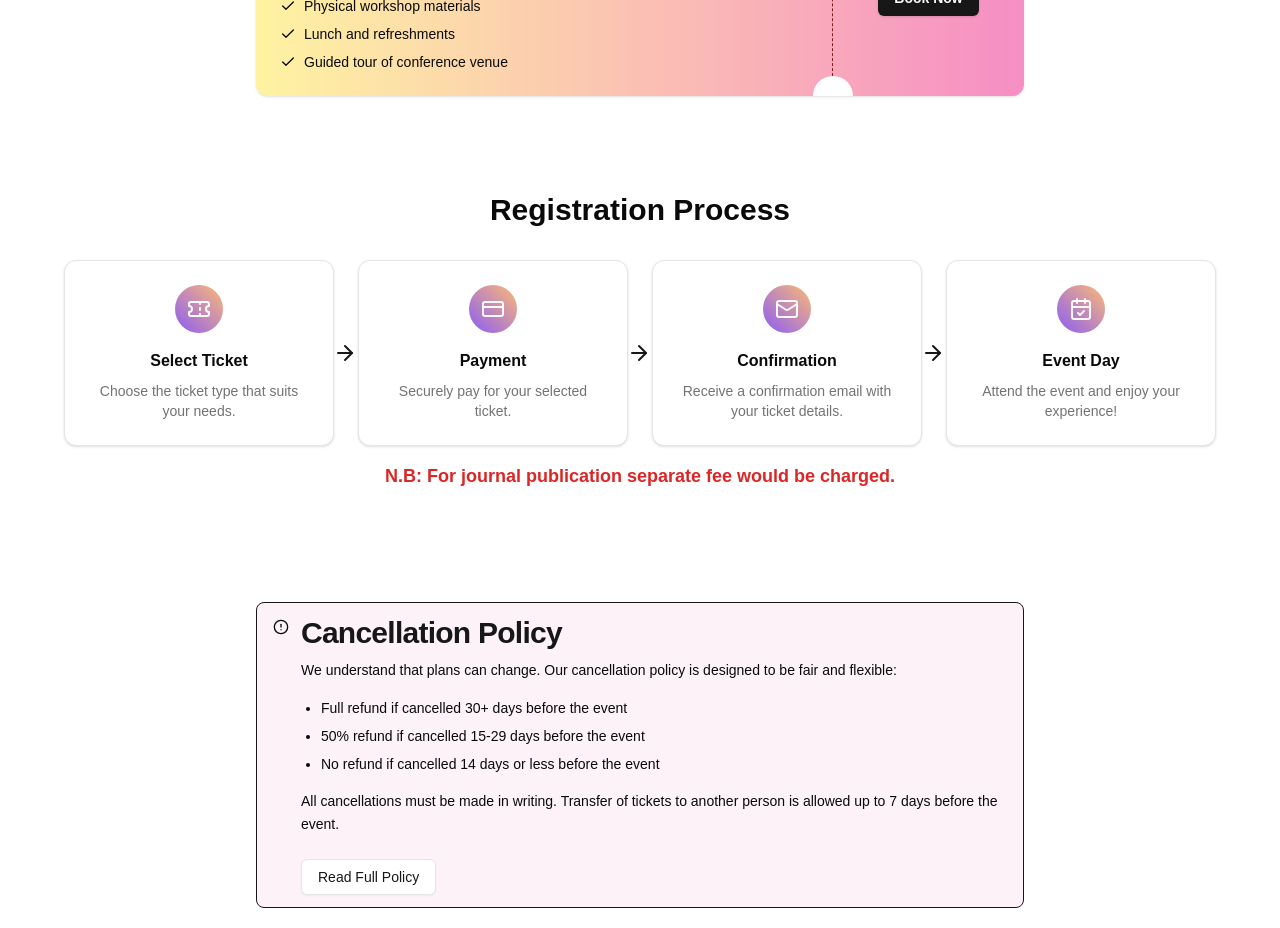
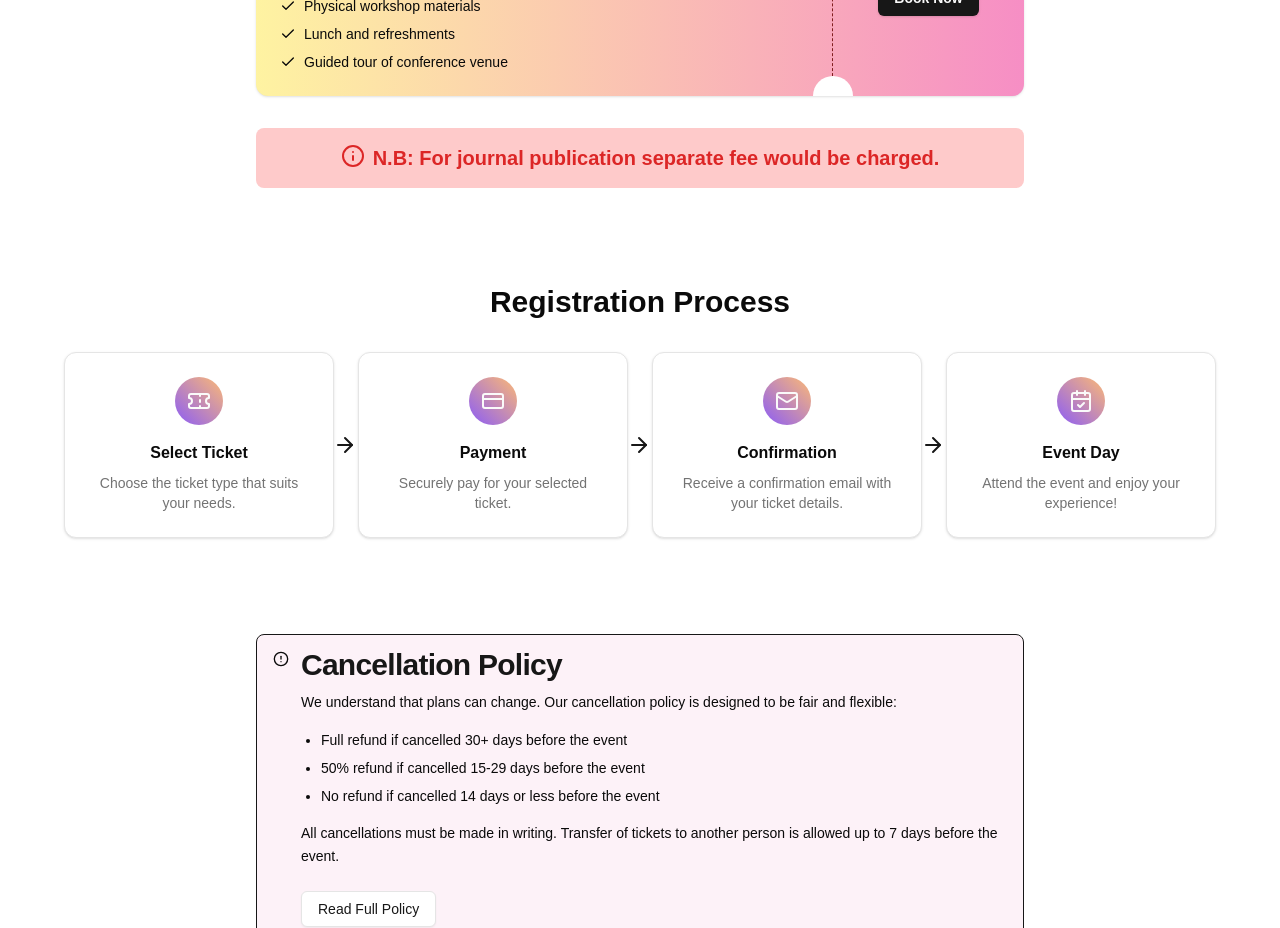
Before and after one commit to ZepResearch/wcler, a Next.js app: page /registration in a window 1280 px wide. Shown: the part 1280-2208 px from the top of the page. Built offline with nearby package versions, Linux system fonts and the light colour scheme; no server answers.

Commit message:
nb design change

```diff
--- a/src/app/(Pages)/registration/components/Proccse.jsx
+++ b/src/app/(Pages)/registration/components/Proccse.jsx
@@ -64,7 +64,7 @@
           ))}
         </div>
       </div>
-      <h1 className=" text-center text-red-600 font-semibold  py-4 text-lg ">N.B: For journal publication separate fee would be charged.</h1>
+
 
     </div>
   );
--- a/src/app/(Pages)/registration/components/TIcket.jsx
+++ b/src/app/(Pages)/registration/components/TIcket.jsx
@@ -2,7 +2,7 @@
 
 import { useState } from "react"
 import { useRouter } from "next/navigation"
-import { Check } from "lucide-react"
+import { Check, Info } from "lucide-react"
 
 import { Button } from "@/components/ui/button"
 import { Card } from "@/components/ui/card"
@@ -203,8 +203,10 @@
                 </div>
               </div>
             </Card>
+
           </div>
         ))}
+
     </div>
   )
 
@@ -225,6 +227,9 @@
           onSubmit={handlePaymentSubmit}
         />
       )}
+       <div className="p-4 bg-red-200 max-w-3xl mx-auto mt-8 rounded-lg flex justify-center items-center ">
+        <h1 className=" text-center text-red-600 font-semibold inline-flex gap-2 text-xl"><Info/>N.B: For journal publication separate fee would be charged.</h1>
+        </div>
     </div>
   )
 }
```
